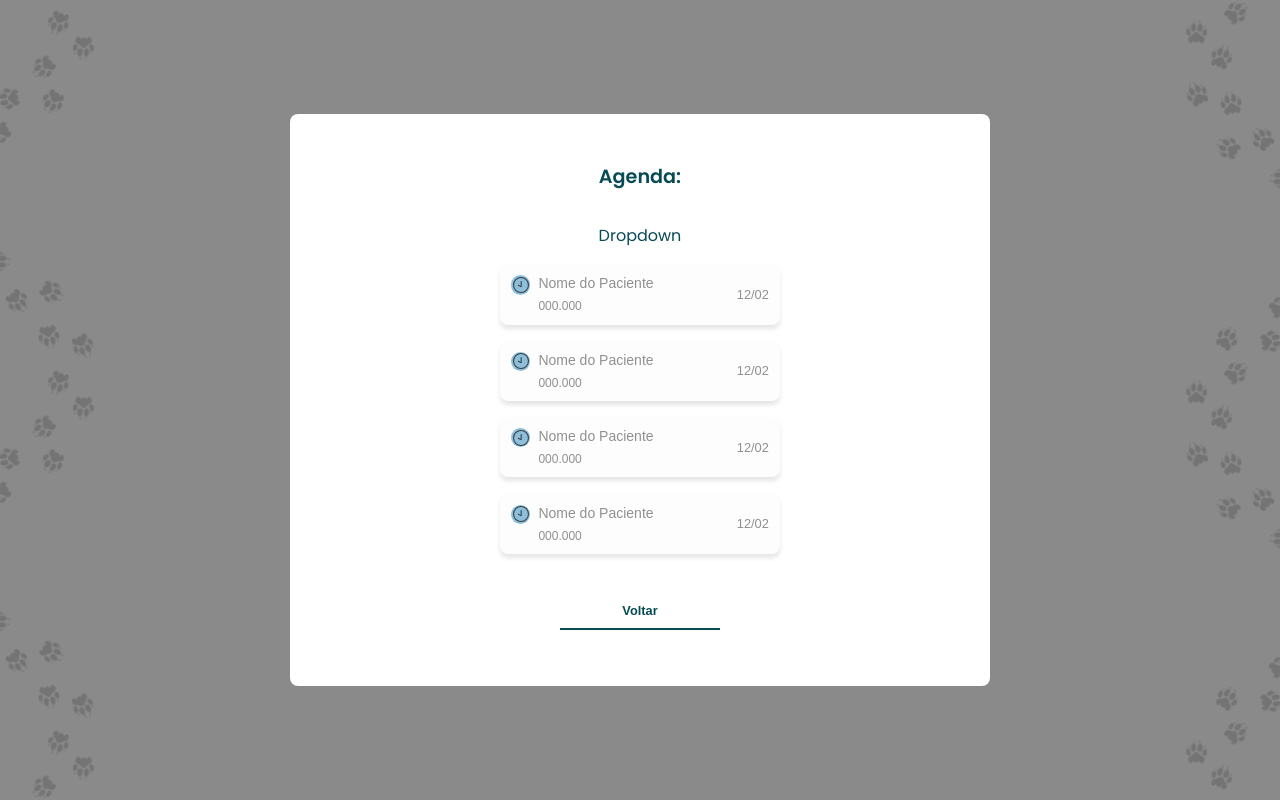
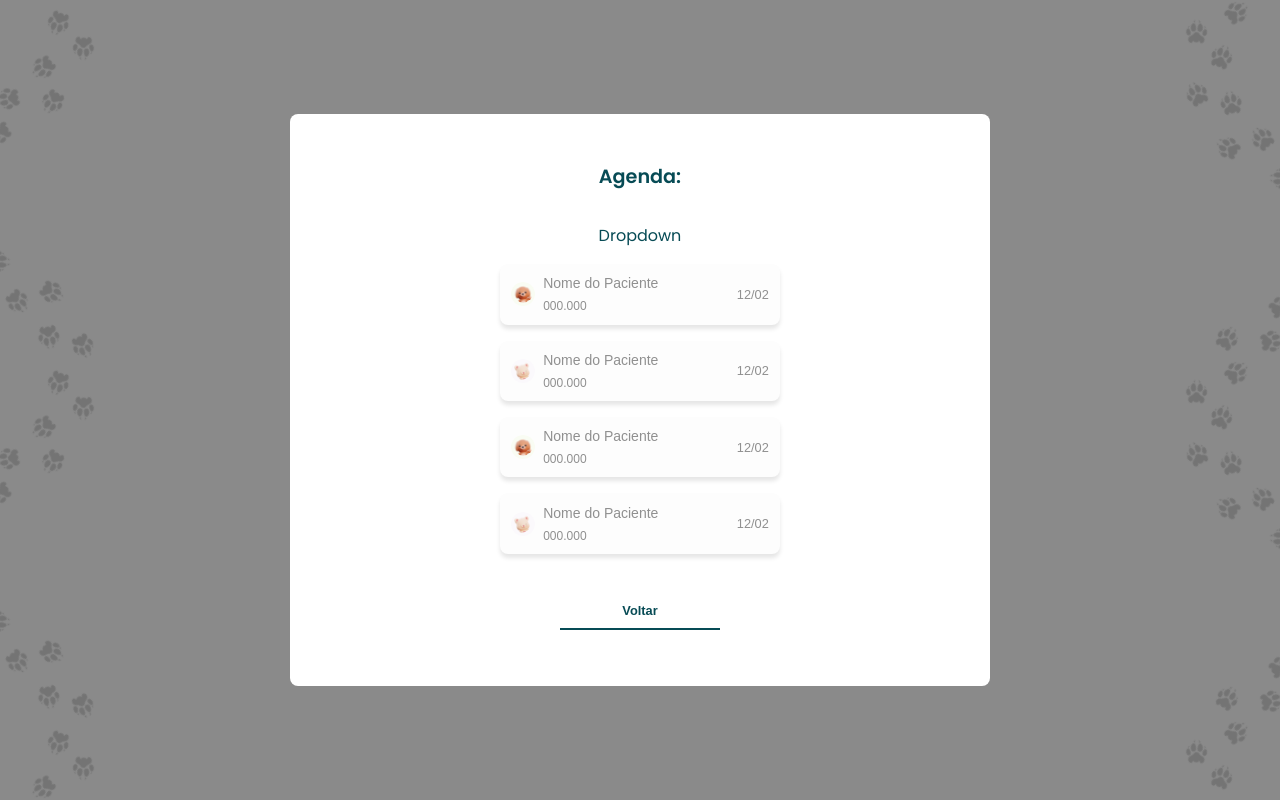
Before and after one commit to jorgelucasalm/petcare, a React (Create React App) app: page / in a window 1280 px wide. Built offline with nearby package versions, Linux system fonts and the light colour scheme.

Commit message:
fix: troca de icones

```diff
--- a/src/pages/Agenda/index.js
+++ b/src/pages/Agenda/index.js
@@ -1,9 +1,12 @@
 import SecundaryButton from '../../components/SecundaryButton';
-import PatientButton from './components/PatientButton'
+import PatientButton from './components/PatientButton';
 
 import Clock from '../../assets/img/clock.svg';
 import Check from '../../assets/img/check.svg';
 import Cancel from '../../assets/img/cancel.svg';
+
+import Dog from '../../assets/img/MicroIcon-dog.svg';
+import Cat from '../../assets/img/MicroIcon-cat.svg';
 
 import { Container, Card, Content, TextBox, Buttons } from './style';
 
@@ -17,13 +20,10 @@ function Agenda() {
           </header>
 
           <Content>
-              Dropdown
-
+            Dropdown
             <PatientButton>
               <div>
-                <span>
-                  <img src={Clock} />
-                </span>
+                <img src={Dog} />
 
                 <TextBox>
                   <h3>Nome do Paciente</h3>
@@ -36,9 +36,7 @@ function Agenda() {
 
             <PatientButton>
               <div>
-                <span>
-                  <img src={Clock} />
-                </span>
+                <img src={Cat} />
 
                 <TextBox>
                   <h3>Nome do Paciente</h3>
@@ -51,9 +49,7 @@ function Agenda() {
 
             <PatientButton>
               <div>
-                <span>
-                  <img src={Clock} />
-                </span>
+                <img src={Dog} />
 
                 <TextBox>
                   <h3>Nome do Paciente</h3>
@@ -66,9 +62,7 @@ function Agenda() {
 
             <PatientButton>
               <div>
-                <span>
-                  <img src={Clock} />
-                </span>
+                <img src={Cat} />
 
                 <TextBox>
                   <h3>Nome do Paciente</h3>
```
Also changed, not shown: src/assets/img/MicroIcon-cat.svg (added), src/assets/img/MicroIcon-dog.svg (added).
